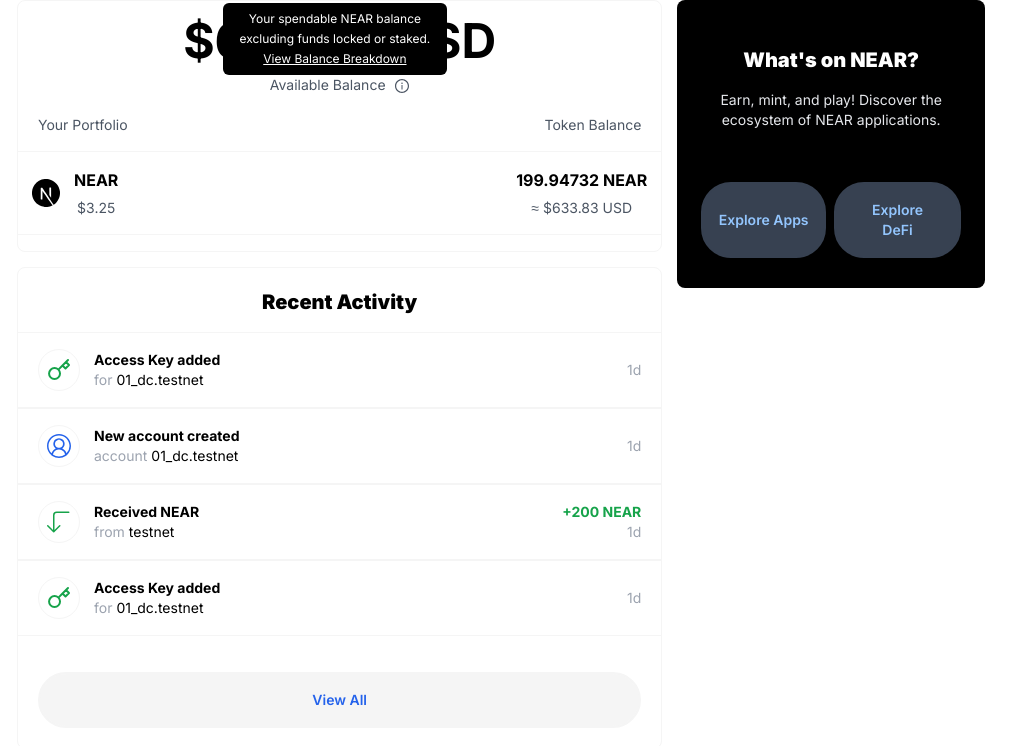
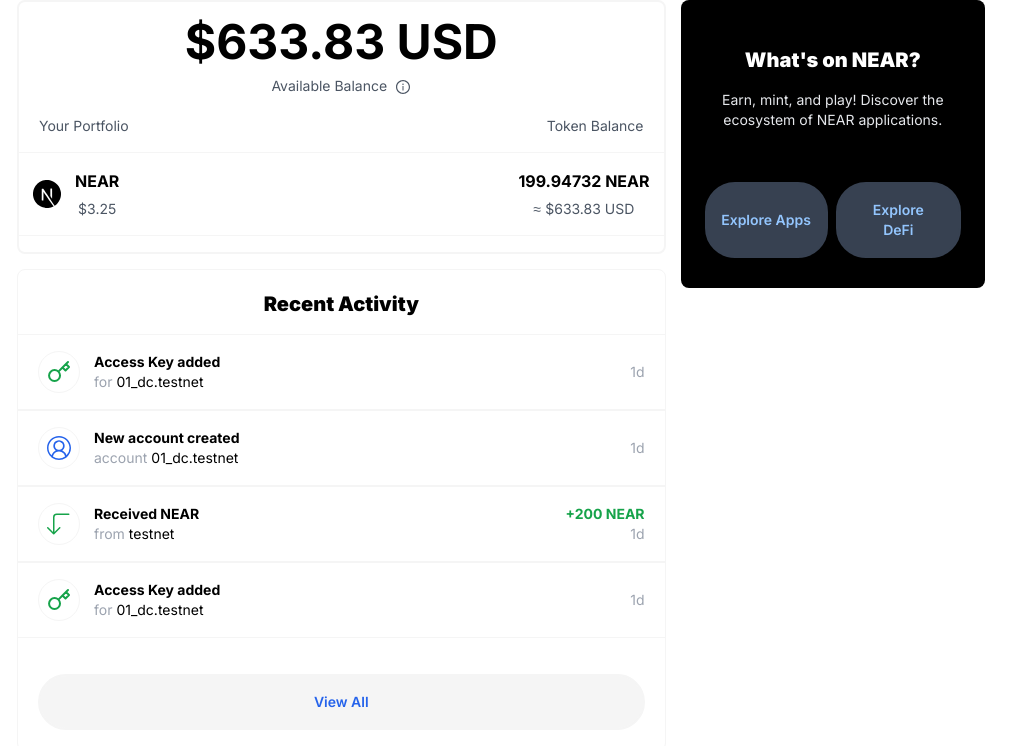
Before and after one commit to 01-DC/wallet-component, a Next.js app: page / in a window 1280 px wide. Shown: the top 746 px of the page, without its empty margins (139-1155 px from the left). Built offline with nearby package versions, Linux system fonts and the light colour scheme.

Commit message:
fixed basis percentage

```diff
--- a/components/Balance.jsx
+++ b/components/Balance.jsx
@@ -4,9 +4,9 @@
 import { AiOutlineInfoCircle } from "react-icons/ai"
 
 const Balance = ({ balance }) => {
-	const [showTooltip, setShowTooltip] = useState(true)
+	const [showTooltip, setShowTooltip] = useState(false)
 	return (
-		<div className="text-center rounded-lg border border-neutral-100 py-4">
+		<div className="text-center rounded-lg border-2 border-neutral-100 py-4">
 			<div className="font-bold text-5xl">{`\$${balance} USD`}</div>
 
 			<div className="relative text-sm text-gray-600 mt-2.5">
--- a/pages/index.js
+++ b/pages/index.js
@@ -10,7 +10,7 @@
 				<Balance balance={633.83} />
 				<RecentActivity />
 			</div>
-			<div className="basis-1/3">
+			<div className="">
 				<ExploreCard />
 			</div>
 		</div>
--- a/tailwind.config.js
+++ b/tailwind.config.js
@@ -16,6 +16,10 @@
 			borderRadius: {
 				"4xl": "30px",
 			},
+			flexBasis: {
+				"2/3": "67%",
+				"1/3": "33%",
+			},
 		},
 	},
 	plugins: [],
```
